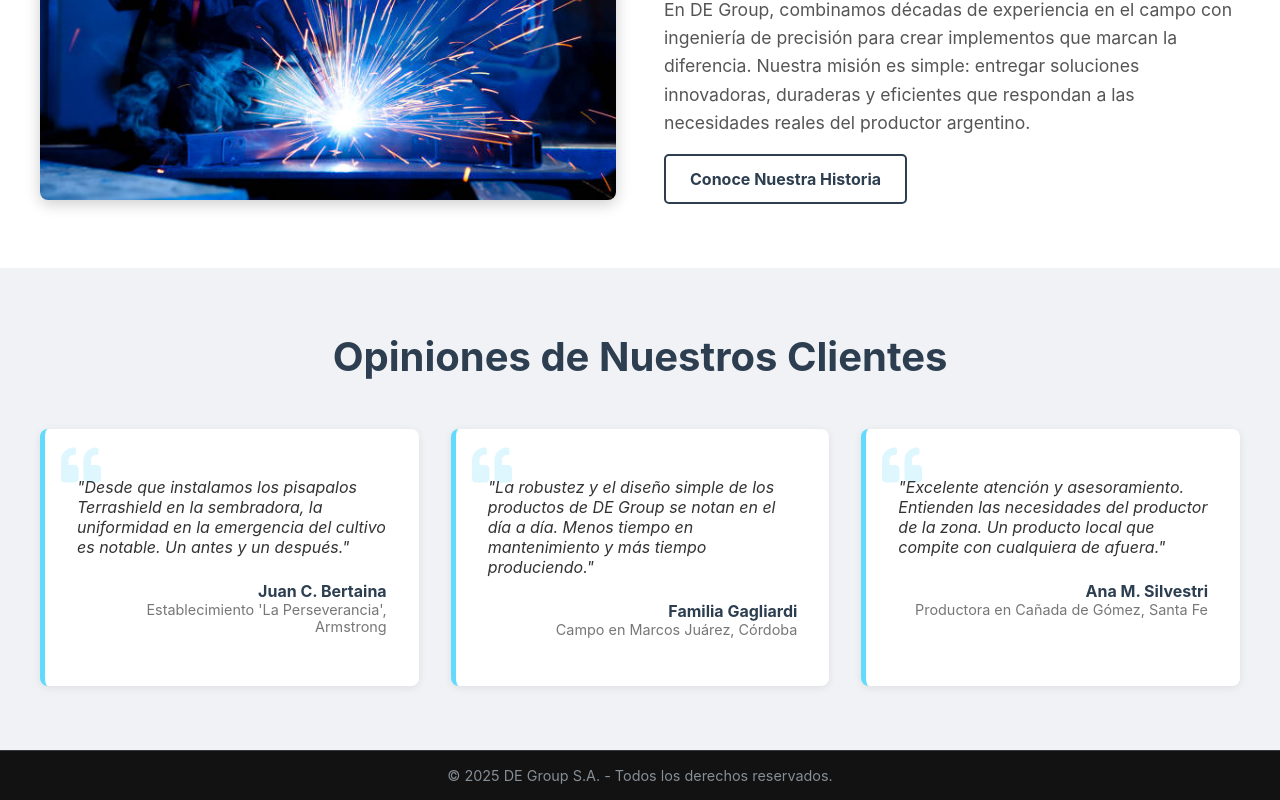
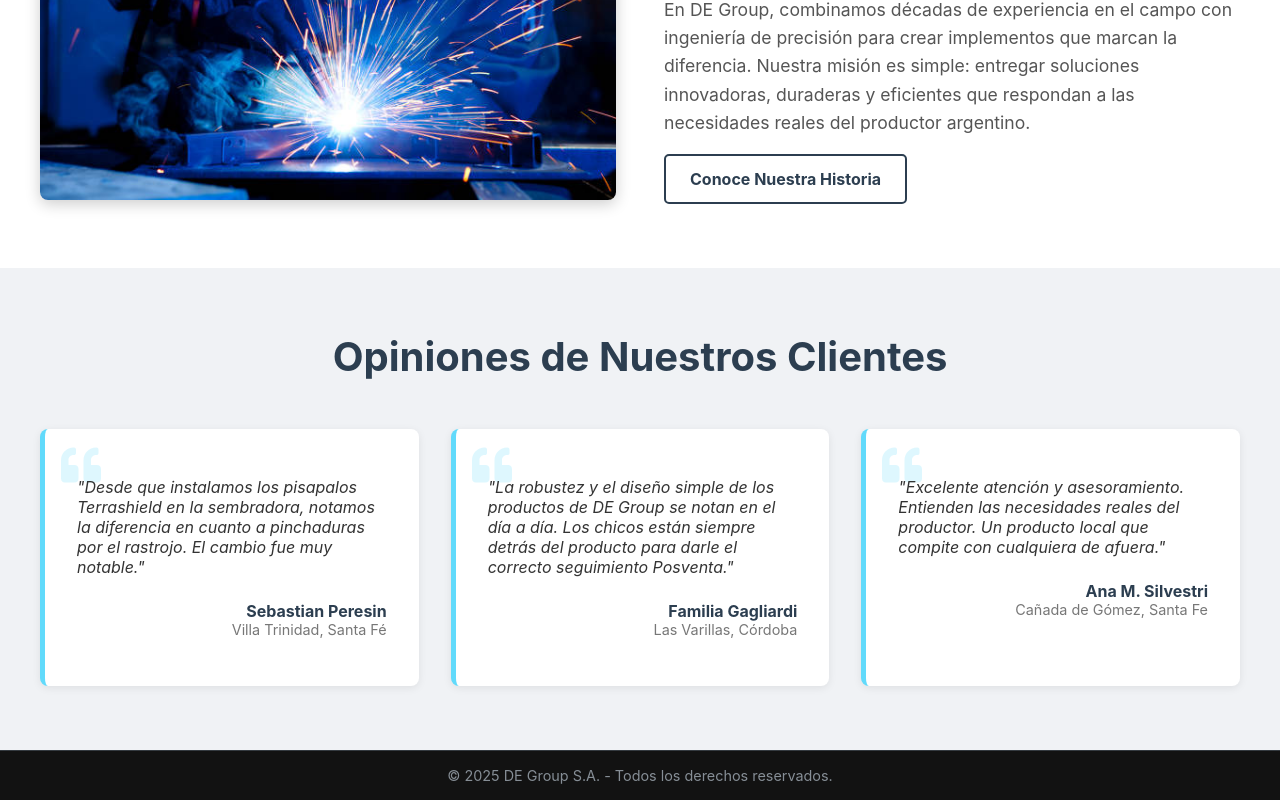
Before and after one commit to degroupsa/degroup-final-app, a React (Vite) app: page / in a window 1280 px wide. Shown: the part 1022-1822 px from the top of the page. Built offline with nearby package versions, Linux system fonts and the light colour scheme; no server answers; the database is empty.

Commit message:
Testimonios V1

```diff
--- a/src/components/Testimonials.jsx
+++ b/src/components/Testimonials.jsx
@@ -7,23 +7,23 @@ const mockTestimonials = [
   {
     id: 1,
     quote:
-      'Desde que instalamos los pisapalos Terrashield en la sembradora, la uniformidad en la emergencia del cultivo es notable. Un antes y un después.',
-    author: 'Juan C. Bertaina',
-    location: "Establecimiento 'La Perseverancia', Armstrong",
+      'Desde que instalamos los pisapalos Terrashield en la sembradora, notamos la diferencia en cuanto a pinchaduras por el rastrojo. El cambio fue muy notable.',
+    author: 'Sebastian Peresin',
+    location: "Villa Trinidad, Santa Fé",
   },
   {
     id: 2,
     quote:
-      'La robustez y el diseño simple de los productos de DE Group se notan en el día a día. Menos tiempo en mantenimiento y más tiempo produciendo.',
+      'La robustez y el diseño simple de los productos de DE Group se notan en el día a día. Los chicos están siempre detrás del producto para darle el correcto seguimiento Posventa.',
     author: 'Familia Gagliardi',
-    location: 'Campo en Marcos Juárez, Córdoba',
+    location: 'Las Varillas, Córdoba',
   },
   {
     id: 3,
     quote:
-      'Excelente atención y asesoramiento. Entienden las necesidades del productor de la zona. Un producto local que compite con cualquiera de afuera.',
+      'Excelente atención y asesoramiento. Entienden las necesidades reales del productor. Un producto local que compite con cualquiera de afuera.',
     author: 'Ana M. Silvestri',
-    location: 'Productora en Cañada de Gómez, Santa Fe',
+    location: 'Cañada de Gómez, Santa Fe',
   },
 ];
 
```
